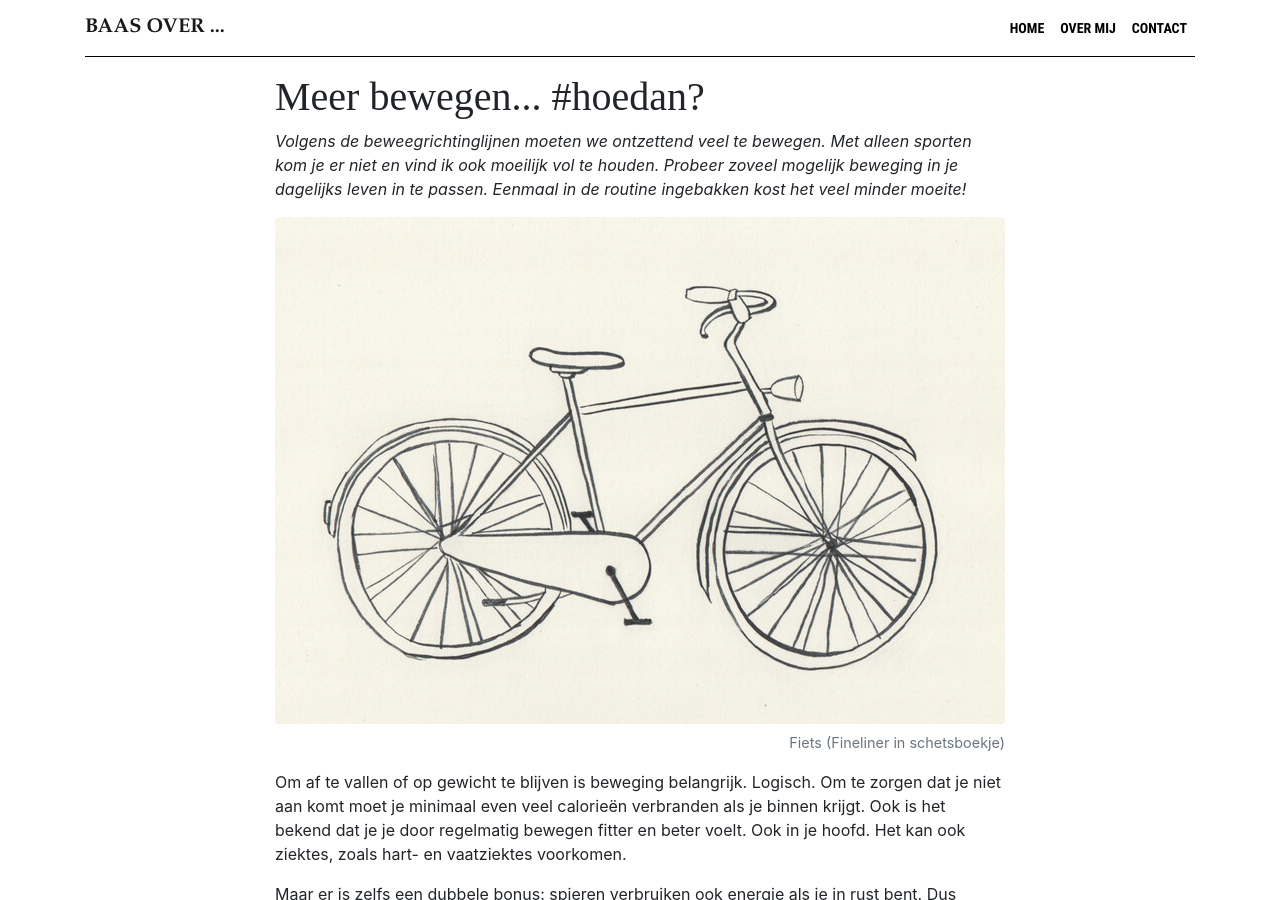
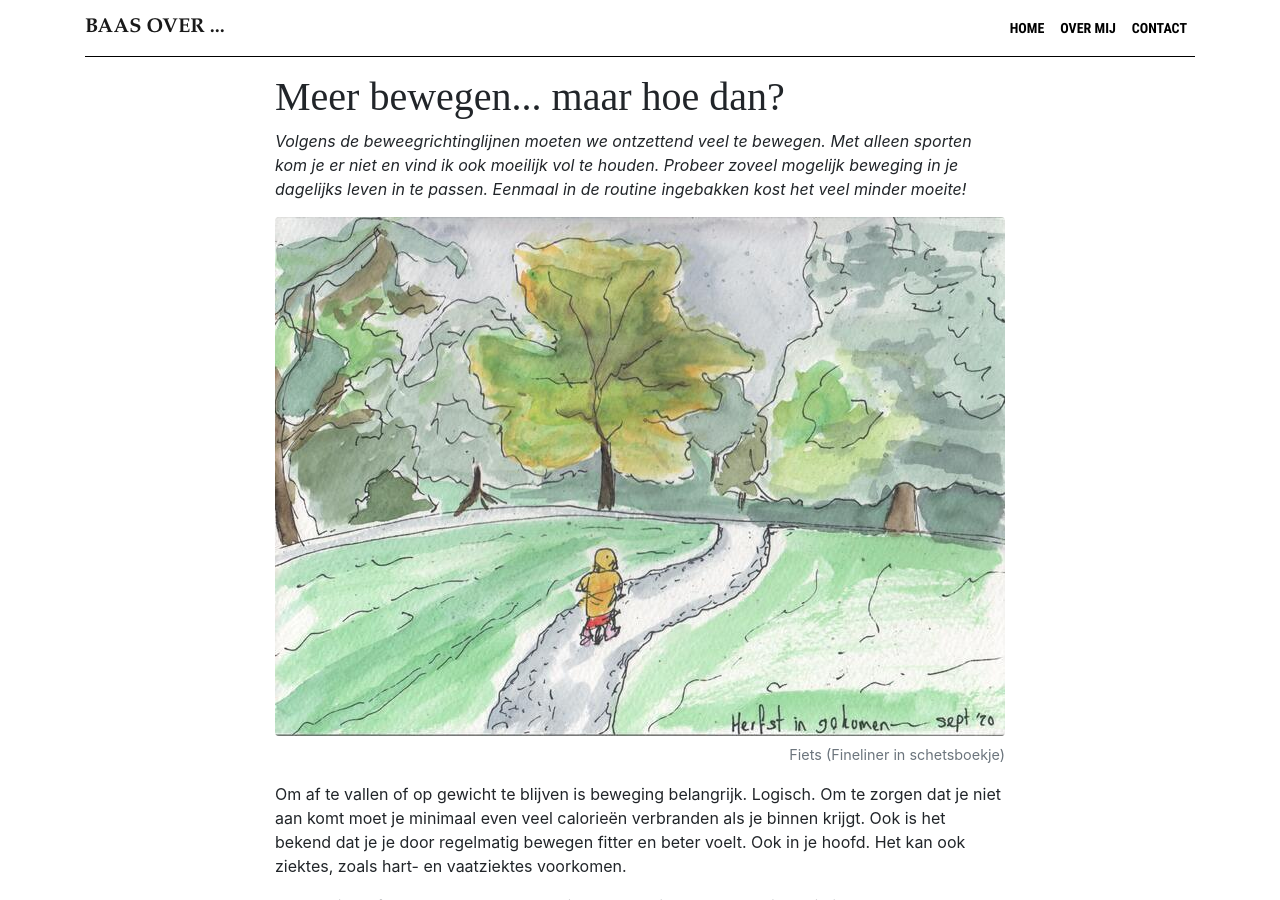
Before and after one commit to BaasLimited/baasovereten.github.io, a Jekyll site: the page built from _posts/2020-10-07-meer-bewegen.md, in a window 1280 px wide and 900 px high. Built offline with Jekyll 4.4.1, drawn with Linux system fonts in a browser that asks for light colours; some web fonts are replaced; a script that is not in the unit is left out; comment, search, counter and statistics services are not loaded; some of the changed text lies outside the part shown.

Commit message:
Update 2020-10-07-meer-bewegen.md

```diff
--- a/_posts/2020-10-07-meer-bewegen.md
+++ b/_posts/2020-10-07-meer-bewegen.md
@@ -1,9 +1,9 @@
 ---
-title:      "Meer bewegen... #hoedan?"
+title:      "Meer bewegen... maar hoe dan?"
 date:       2020-10-21 9:00:00 +0200
 tags:       ["Over bewegen", "Over afvallen"]
 category:   "over-bewegen"
-image:      /uploads/fiets.jpg
+image:      /uploads/herfst.jpg
 caption:    "Fiets (Fineliner in schetsboekje)"
 excerpt:    "Volgens de beweegrichtinglijnen moeten we ontzettend veel te bewegen. Met alleen sporten kom je er niet en vind ik ook moeilijk vol te houden. Probeer zoveel mogelijk beweging in je dagelijks leven in te passen. Eenmaal in de routine ingebakken kost het veel minder moeite!"
 published:  true
```
